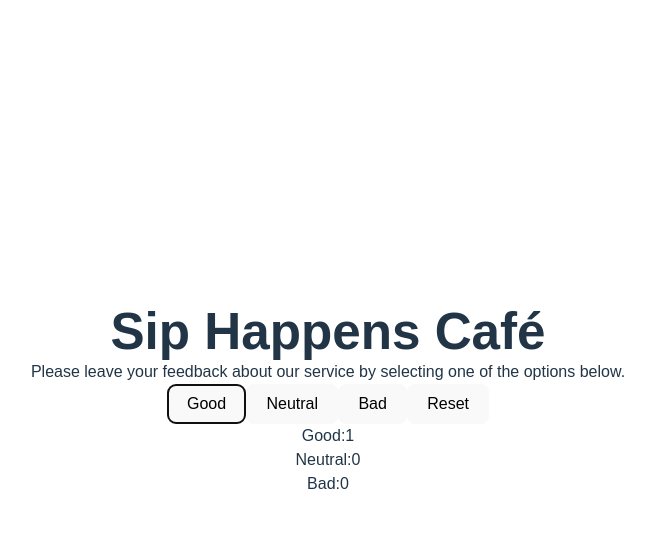
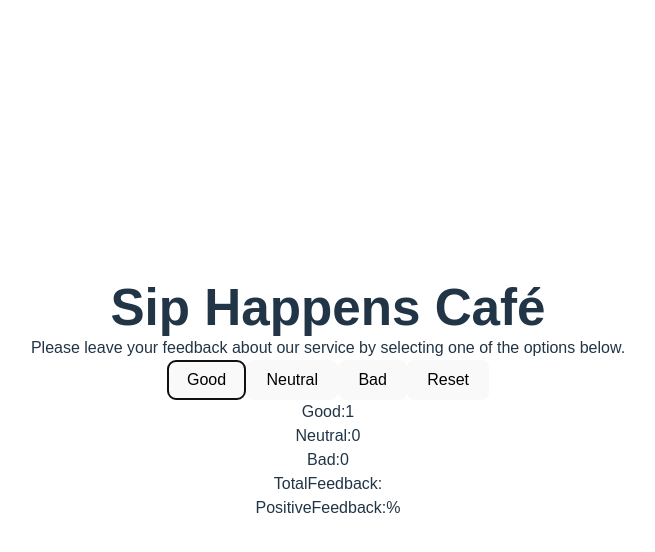
Before and after one commit to AlexBoyko5/goit-react-hw-02, a React (Vite) app: page / in a window 1280 px wide. Both pictures are taken after a click on the button "Good". Shown: the top 552 px of the page, without its empty margins (312-967 px from the left). Built offline with nearby package versions, Linux system fonts and the light colour scheme.

Commit message:
commit-9
 fail - 'positiveFeedback' is assigned a value but never used.

```diff
--- a/src/App.jsx
+++ b/src/App.jsx
@@ -15,11 +15,14 @@ const Description = () => {
 	);
 };
 
-const Feedback = ({ feedback }) => (
+const Feedback = ({ feedback, totalFeedback, positiveFeedback }) => (
 	<div>
 		<p>Good:{feedback.good}</p>
 		<p>Neutral:{feedback.neutral}</p>
 		<p>Bad:{feedback.bad}</p>
+		<p>TotalFeedback:{totalFeedback}</p>
+		{/*Крок #5 Add TotalFeedback & Positive feedback*/}
+		<p>PositiveFeedback:{positiveFeedback}%</p>
 	</div>
 );
 const Options = ({ updateFeedback }) => (
@@ -28,7 +31,7 @@ const Options = ({ updateFeedback }) => (
 		<button onClick={() => updateFeedback('neutral')}>Neutral</button>
 		<button onClick={() => updateFeedback('bad')}>Bad</button>
 		<button onClick={() => updateFeedback('reset')}>Reset</button>{' '}
-		{/*Крок #4 Add Reset btn*/}
+		{/**Крок #4 Add Reset btn*/}
 	</div>
 );
 
@@ -59,7 +62,7 @@ const App = () => {
 		}
 	};
 	const totalFeedback = feedback.good + feedback.neutral + feedback.bad; // Крок #3 вычислен. общее кол-во отзывов
-
+	const positiveFeedback = Math.round((feedback.good / totalFeedback) * 100); // Крок #5 подсчет % отзывов
 	return (
 		<div>
 			<Description />
```
